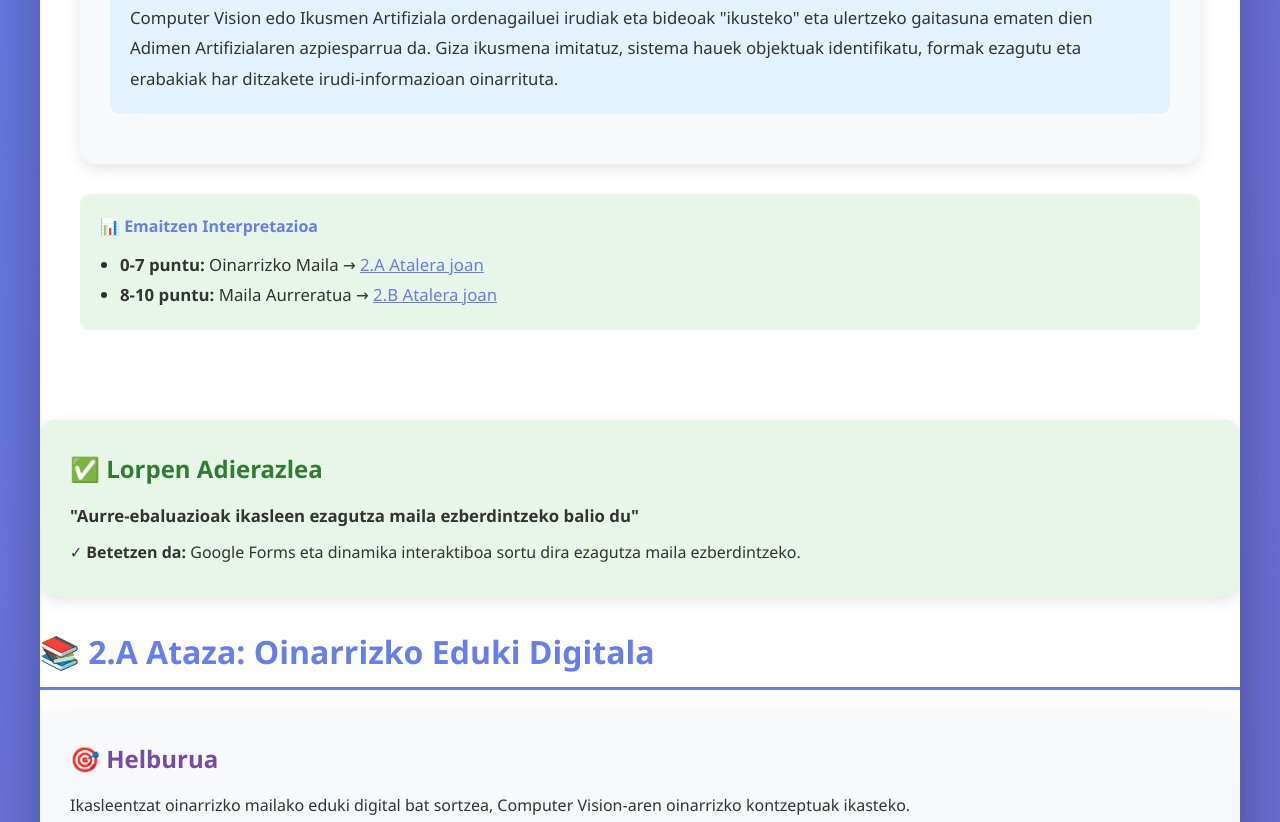
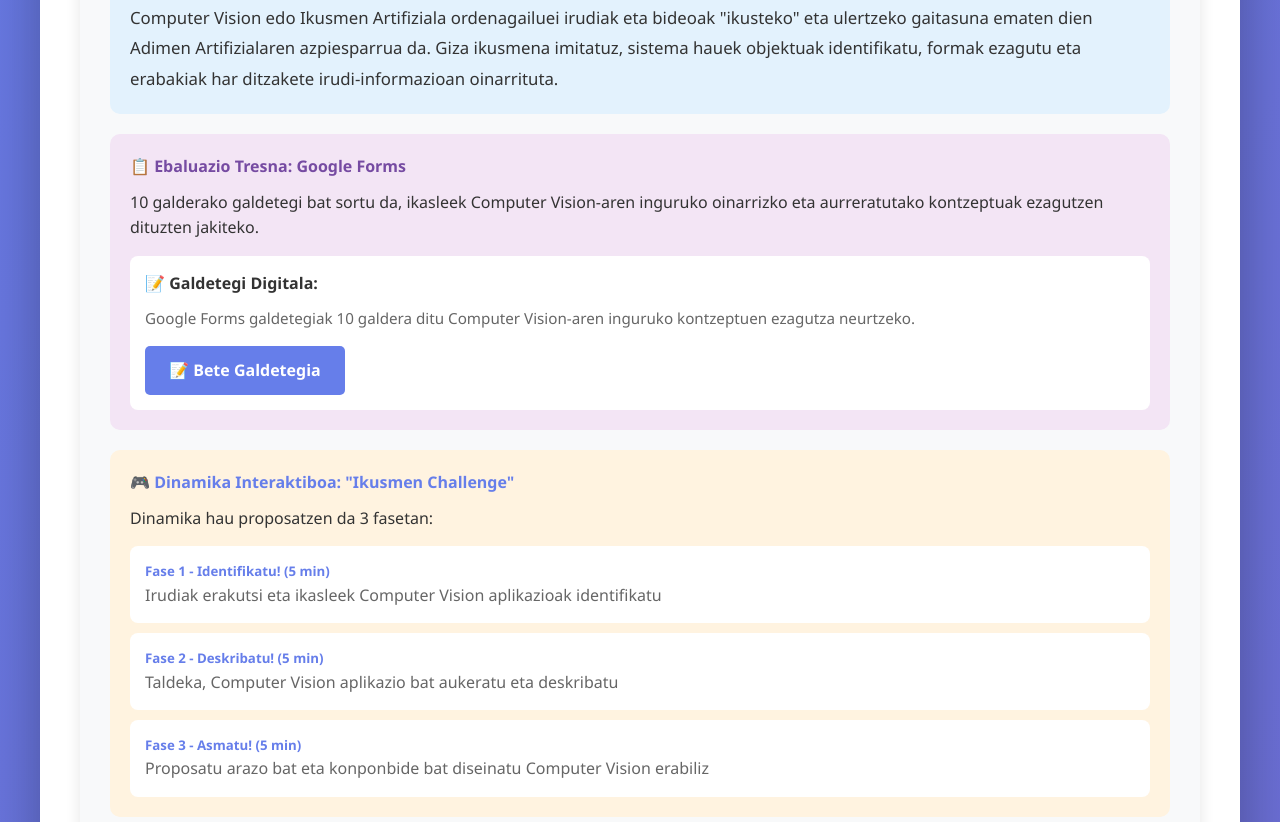
Before and after one commit to maldalur/B1_portfolio_digitala, a plain HTML site: page bidalketa2.html in a window 1280 px wide. Shown: the part 1124-1946 px from the top of the page. Drawn offline with Linux system fonts and the light colour scheme.

Commit message:
2 bidalketa zuzentzen, aldatu egin dut nahi gabe

```diff
--- a/bidalketa2.html
+++ b/bidalketa2.html
@@ -56,6 +56,42 @@
                         <h4 style="color: #667eea; margin-bottom: 10px;">Zer da Computer Vision?</h4>
                         <p style="font-size: 1.05em; line-height: 1.8;">Computer Vision edo Ikusmen Artifiziala ordenagailuei irudiak eta bideoak "ikusteko" eta ulertzeko gaitasuna ematen dien Adimen Artifizialaren azpiesparrua da. Giza ikusmena imitatuz, sistema hauek objektuak identifikatu, formak ezagutu eta erabakiak har ditzakete irudi-informazioan oinarrituta.</p>
                     </div>
+
+                    <div style="padding: 20px; background: #f3e5f5; border-radius: 10px; margin-bottom: 20px;">
+                        <h4 style="color: #764ba2; margin-bottom: 10px;">📋 Ebaluazio Tresna: Google Forms</h4>
+                        <p>10 galderako galdetegi bat sortu da, ikasleek Computer Vision-aren inguruko oinarrizko eta aurreratutako kontzeptuak ezagutzen dituzten jakiteko.</p>
+
+                        <div style="margin-top: 15px; padding: 15px; background: white; border-radius: 8px;">
+                            <p><strong>📝 Galdetegi Digitala:</strong></p>
+                            <p style="margin-top: 10px; color: #666; font-size: 0.95em;">Google Forms galdetegiak 10 galdera ditu Computer Vision-aren inguruko kontzeptuen ezagutza neurtzeko.</p>
+                            <div style="margin-top: 15px;">
+                                <a href="https://docs.google.com/forms/d/e/1FAIpQLSdetqGoca578wiYfLowt6ib4TVPIYwKBo8KSnmlKEena6DkBA/viewform" target="_blank" style="display: inline-block; padding: 12px 24px; background: #667eea; color: white; text-decoration: none; border-radius: 5px; font-weight: bold; margin-right: 10px;">
+                                    📝 Bete Galdetegia
+                                </a>
+                            </div>
+                        </div>
+                    </div>
+
+                    <div style="padding: 20px; background: #fff3e0; border-radius: 10px; margin-bottom: 20px;">
+                        <h4 style="color: #667eea; margin-bottom: 10px;">🎮 Dinamika Interaktiboa: "Ikusmen Challenge"</h4>
+                        <p>Dinamika hau proposatzen da 3 fasetan:</p>
+
+                        <div style="margin-top: 15px;">
+                            <div style="padding: 15px; background: white; border-radius: 8px; margin-bottom: 10px;">
+                                <h5 style="color: #667eea;">Fase 1 - Identifikatu! (5 min)</h5>
+                                <p style="color: #666;">Irudiak erakutsi eta ikasleek Computer Vision aplikazioak identifikatu</p>
+                            </div>
+
+                            <div style="padding: 15px; background: white; border-radius: 8px; margin-bottom: 10px;">
+                                <h5 style="color: #667eea;">Fase 2 - Deskribatu! (5 min)</h5>
+                                <p style="color: #666;">Taldeka, Computer Vision aplikazio bat aukeratu eta deskribatu</p>
+                            </div>
+
+                            <div style="padding: 15px; background: white; border-radius: 8px;">
+                                <h5 style="color: #667eea;">Fase 3 - Asmatu! (5 min)</h5>
+                                <p style="color: #666;">Proposatu arazo bat eta konponbide bat diseinatu Computer Vision erabiliz</p>
+                            </div>
+                        </div>
                     </div>
 
                     <div style="padding: 20px; background: #e8f5e9; border-radius: 10px;">
```
